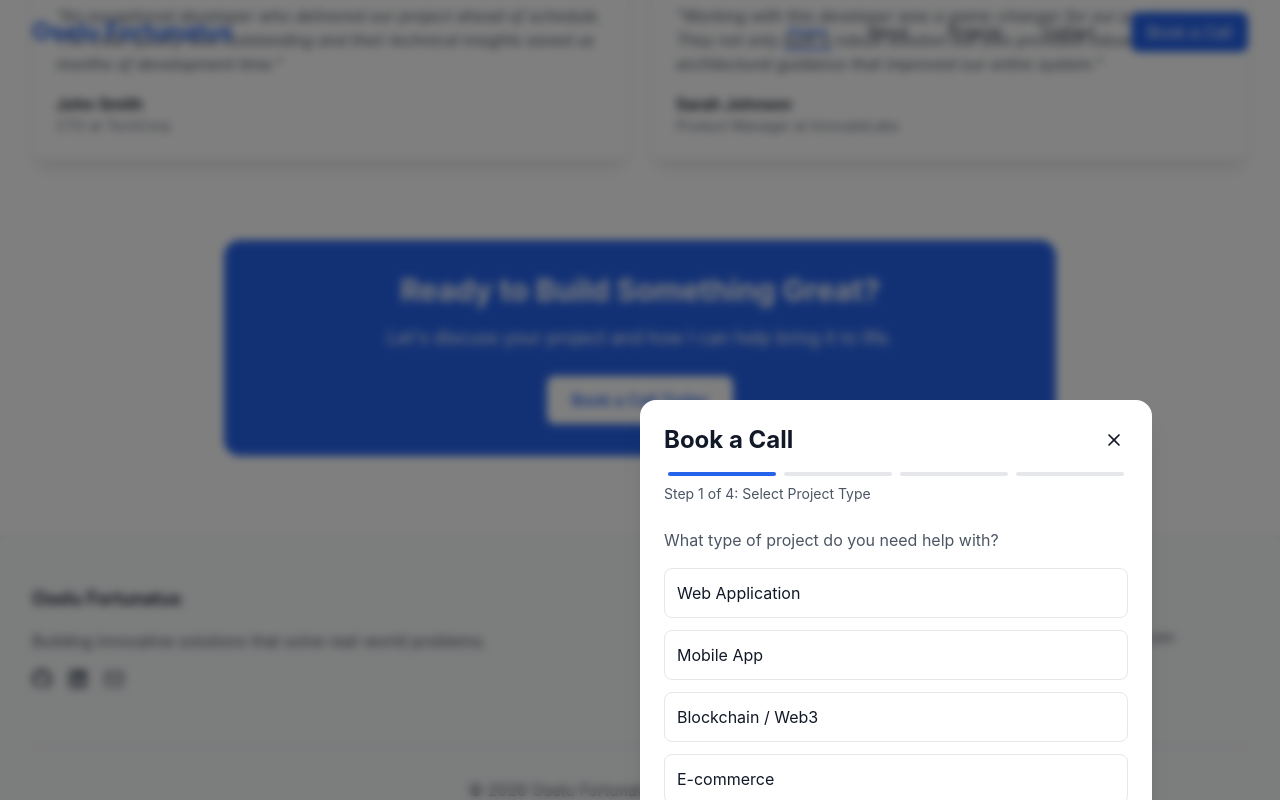
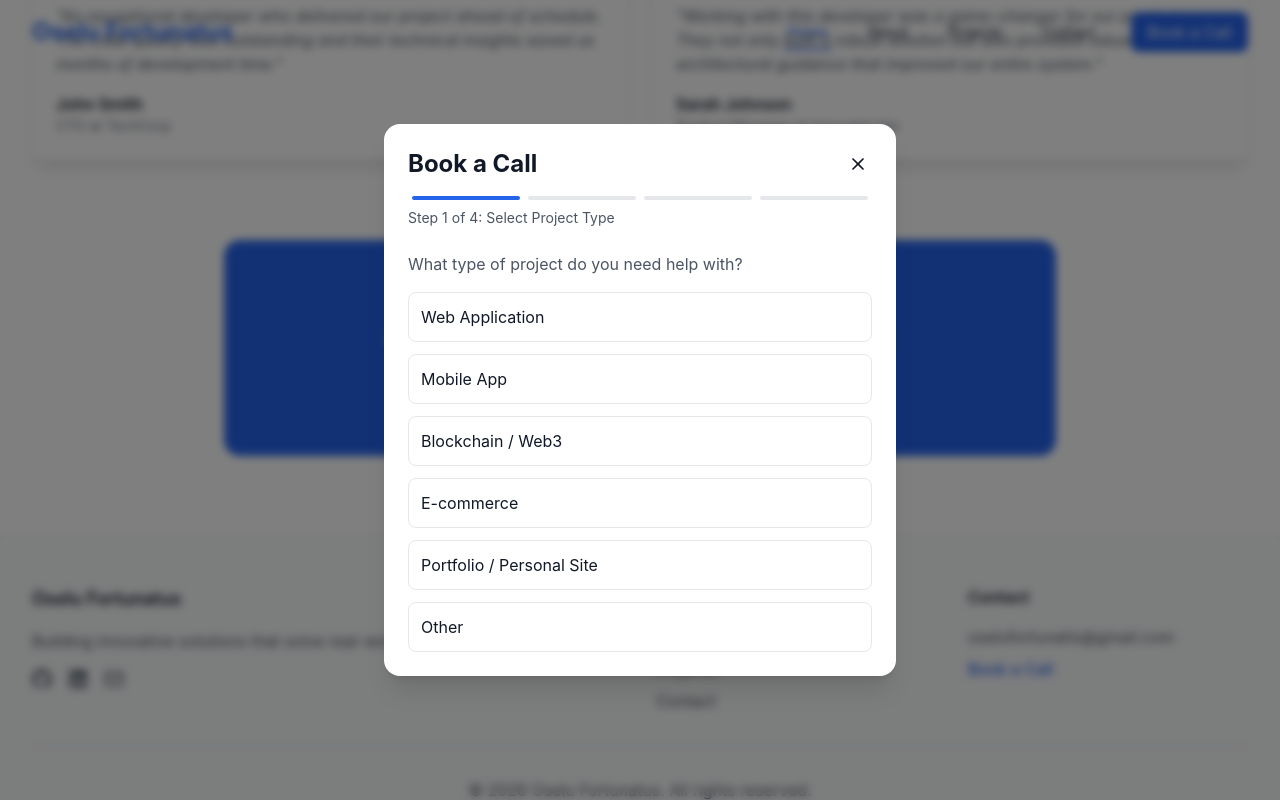
Before and after one commit to Osfoce/osfoce-portfolio, a React (Vite) app: page / in a window 1280 px wide. Both pictures are taken after a click on the button "Book a Call Today". Shown: the part 1632-2432 px from the top of the page. Built offline with nearby package versions, Linux system fonts and the light colour scheme.

Commit message:
fixed book appointment modal position

```diff
--- a/src/components/BookingModal.tsx
+++ b/src/components/BookingModal.tsx
@@ -32,10 +32,10 @@ export default function BookingModal() {
             className="fixed inset-0 bg-black/50 backdrop-blur-sm z-50"
           />
           <motion.div
-            initial={{ opacity: 0, scale: 0.95, y: 20 }}
-            animate={{ opacity: 1, scale: 1, y: 0 }}
-            exit={{ opacity: 0, scale: 0.95, y: 20 }}
-            className="fixed top-1/2 left-1/2 -translate-x-1/2 -translate-y-1/2 w-full max-w-lg bg-white dark:bg-gray-900 rounded-2xl shadow-xl z-50"
+            initial={{ opacity: 0, scale: 0.95, x: "-50%", y: "-50%" }}
+            animate={{ opacity: 1, scale: 1, x: "-50%", y: "-50%" }}
+            exit={{ opacity: 0, scale: 0.95, x: "-50%", y: "-50%" }}
+            className="fixed top-1/2 left-1/2 w-full max-w-lg bg-white dark:bg-gray-900 rounded-2xl shadow-xl z-50"
           >
             <div className="p-6">
               <div className="flex justify-between items-center mb-4">
@@ -53,11 +53,10 @@ export default function BookingModal() {
                   {steps.map((step, index) => (
                     <div
                       key={index}
-                      className={`flex-1 h-1 rounded-full mx-1 ${
-                        index <= currentStep
+                      className={`flex-1 h-1 rounded-full mx-1 ${index <= currentStep
                           ? 'bg-primary-600'
                           : 'bg-gray-200 dark:bg-gray-700'
-                      }`}
+                        }`}
                     />
                   ))}
                 </div>
```
